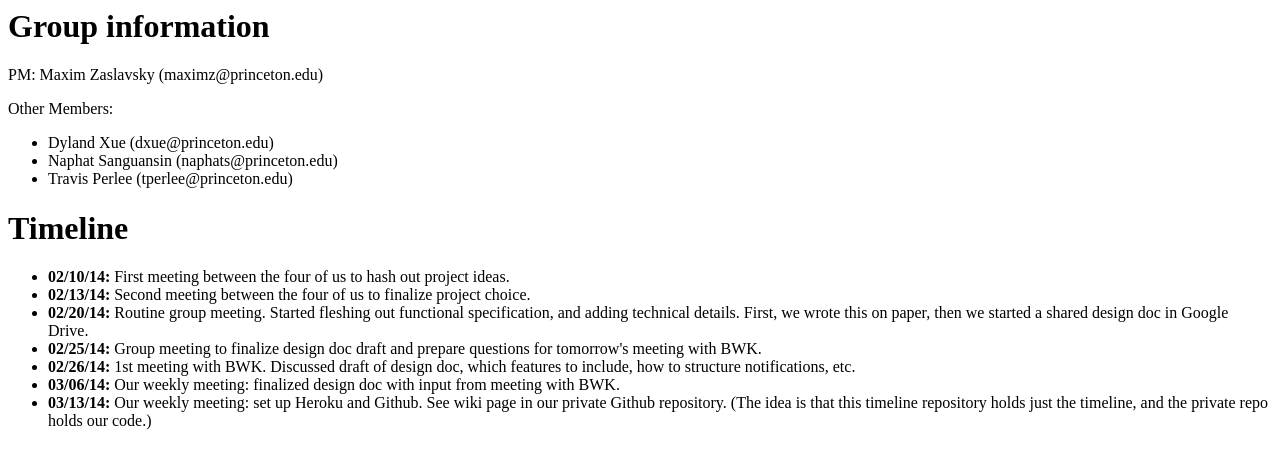
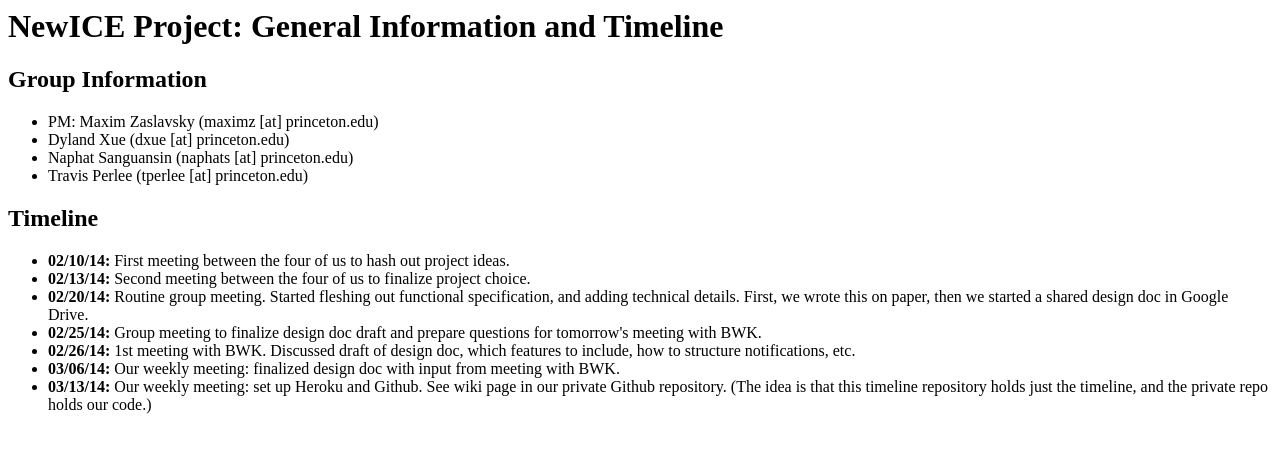
Before and after one commit to nicetigers/timeline, a plain HTML site: page index.html in a window 1280 px wide. Drawn offline with Linux system fonts and the light colour scheme.

Commit message:
Small changes to design

```diff
--- a/index.html
+++ b/index.html
@@ -2,18 +2,18 @@
 <head><title>Project Timeline</title></head>
 <body>
 
-<h1>Group information</h1>
-<p>PM:  Maxim Zaslavsky (maximz@princeton.edu)</p>
+<h1>NewICE Project: General Information and Timeline</h1>
 
-<p>Other Members:
+<h2>Group Information</h2>
 <ul>
-<li>Dyland Xue (dxue@princeton.edu)</li>
-<li>Naphat Sanguansin (naphats@princeton.edu)</li>
-<li>Travis Perlee (tperlee@princeton.edu)</li>
+<li>PM: Maxim Zaslavsky (maximz [at] princeton.edu)</li>
+<li>Dyland Xue (dxue [at] princeton.edu)</li>
+<li>Naphat Sanguansin (naphats [at] princeton.edu)</li>
+<li>Travis Perlee (tperlee [at] princeton.edu)</li>
 </ul>
 </p>
 
-<h1>Timeline</h1>
+<h2>Timeline</h2>
 
 <p>
 <ul>
```
